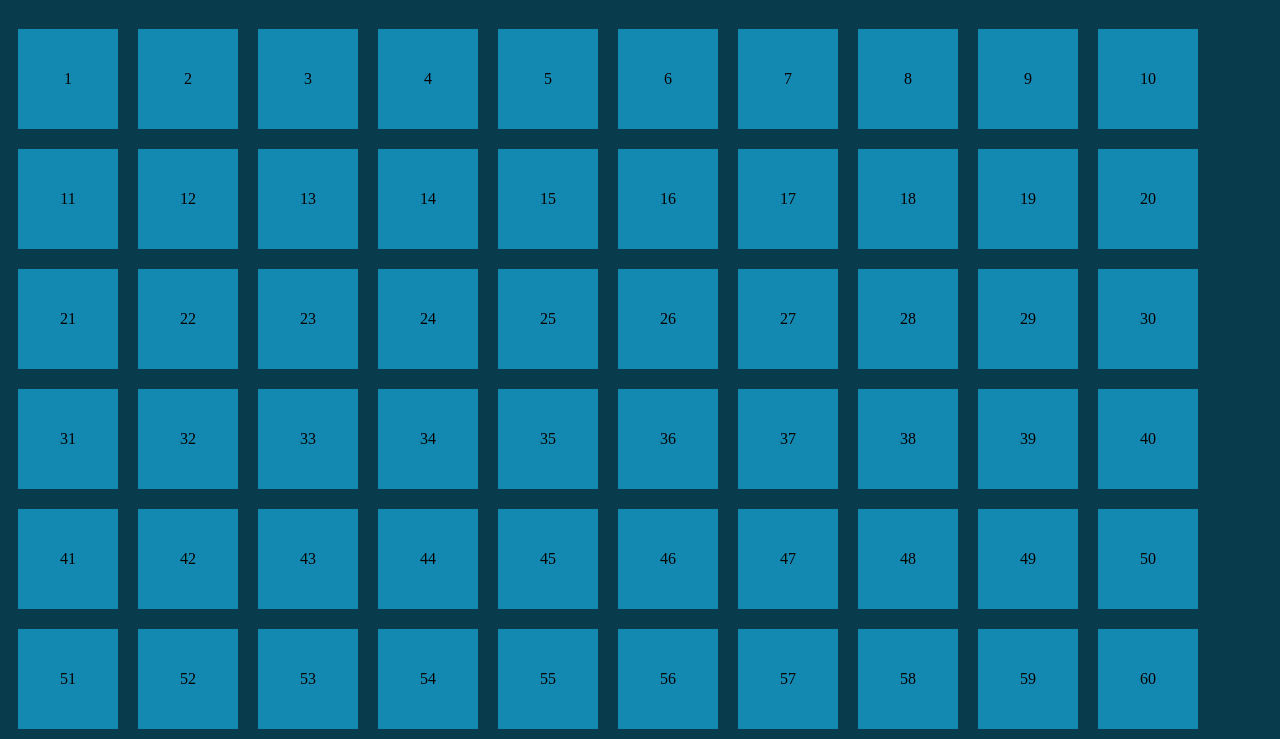
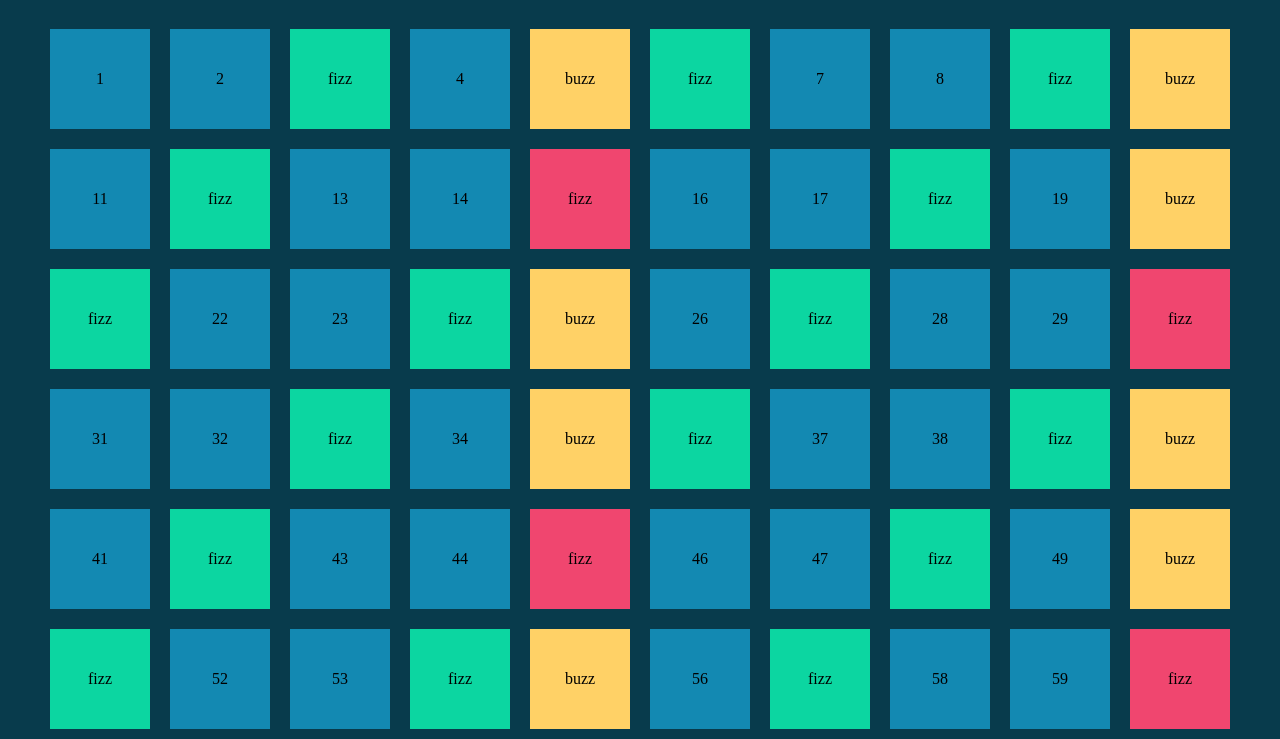
Before and after one commit to Rocca-Francesco/js-fizzbuzz, a plain HTML site: page index.html in a window 1280 px wide. Shown: the part 61-800 px from the top of the page. Drawn offline with Linux system fonts and the light colour scheme.

Commit message:
box per divisione

```diff
--- a/css/mystyle.css
+++ b/css/mystyle.css
@@ -8,7 +8,8 @@ h1 {
 }
 
 .container {
-    max-width: 1500px;
+    width: 1200px;
+    margin: 0 auto;
 }
 
 .box {
--- a/js/myscript.js
+++ b/js/myscript.js
@@ -1,12 +1,26 @@
+// prendo il contenitore dove fare comparire i box
 const boxContainerEl = document.getElementById("boxContainer");
-console.log(boxContainerEl);
 
-
+// creo un ciclo per creare i miei 100 box
 for (let i = 0; i < 100; i++) {
     let boxItem = document.createElement("div");
+    // aggiungo la classe box a tutti e assegno il numero
     boxItem.classList.add("box");
     boxItem.innerText = i + 1;
+    // creo un ciclo in cui prima cerco i divisori comuni, in modo da escluderli subito
+    if ((i + 1) % 3 == 0 && (i + 1) % 5 == 0) {
+        boxItem.classList.add("box-fizzbuzz");
+        boxItem.innerText = "fizz";
+    } else {
+        // ora creo un secondo ciclo per verificare i divisori singoli
+        if ((i + 1) % 3 == 0) {
+            boxItem.classList.add("box-fizz");
+            boxItem.innerText = "fizz";
+        } else if ((i + 1) % 5 == 0) {
+            boxItem.classList.add("box-buzz");
+            boxItem.innerText = "buzz";
+        }
+    }
+    // i numeri generici saranno esclusi, quindi inserisco le box complete
     boxContainerEl.append(boxItem);
 }
-
-console.log(colItem);
```
